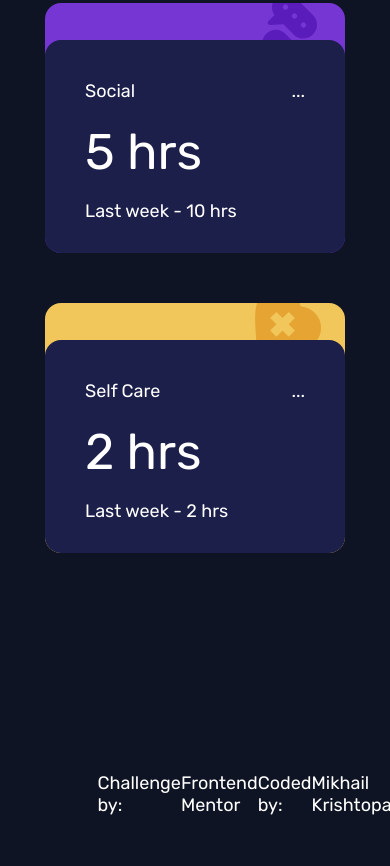
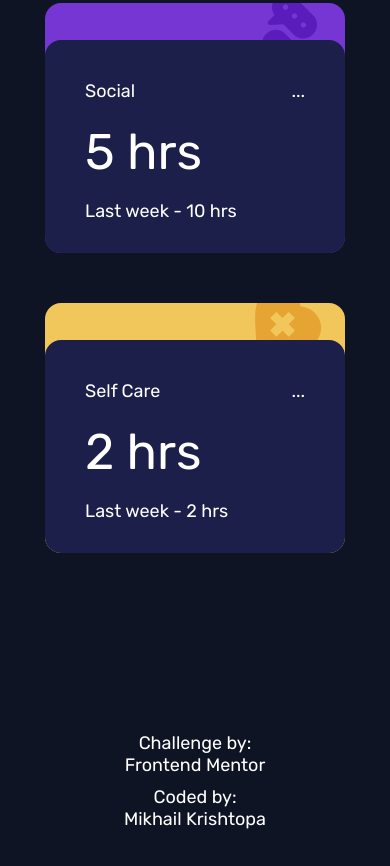
Before and after one commit to MickKrishtopa/time-tracking-dashboard, a plain HTML site: page index.html in a window 390 px wide. Shown: the part 1758-2624 px from the top of the page. Drawn offline with Linux system fonts and the light colour scheme.

Commit message:
fix: fix mobile footer

```diff
--- a/style.css
+++ b/style.css
@@ -212,4 +212,18 @@ body {
     .intervals {
         flex-direction: row;
     }
+
+    .footer {
+        padding: 10px 0;
+        max-width: 50%;
+        margin: 0 auto;
+        display: flex;
+        justify-content: space-between;
+        flex-direction: column;
+        text-align: center;
+    }
+
+    .footer a {
+        margin-bottom: 10px;
+    }
 }
```
